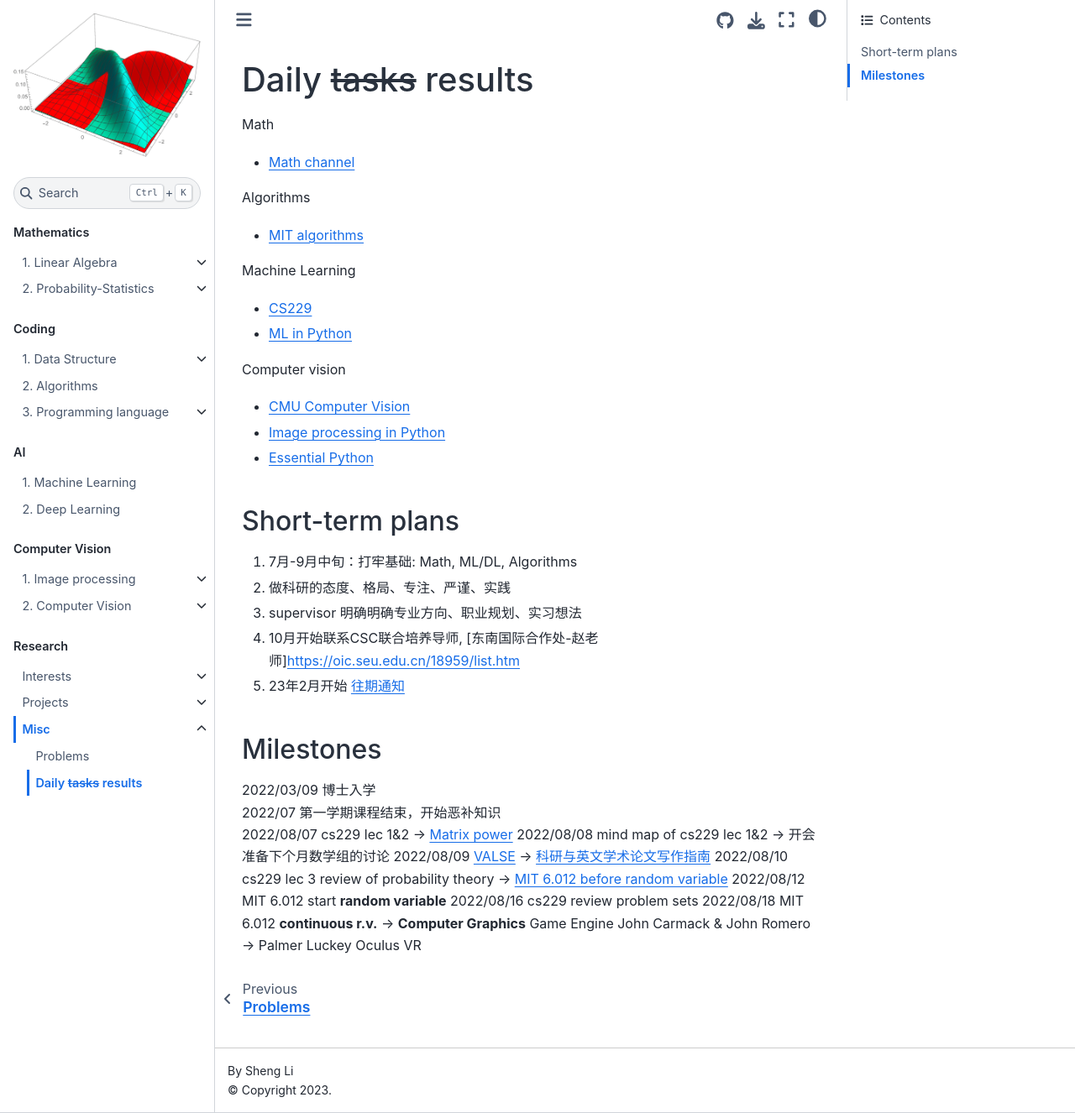
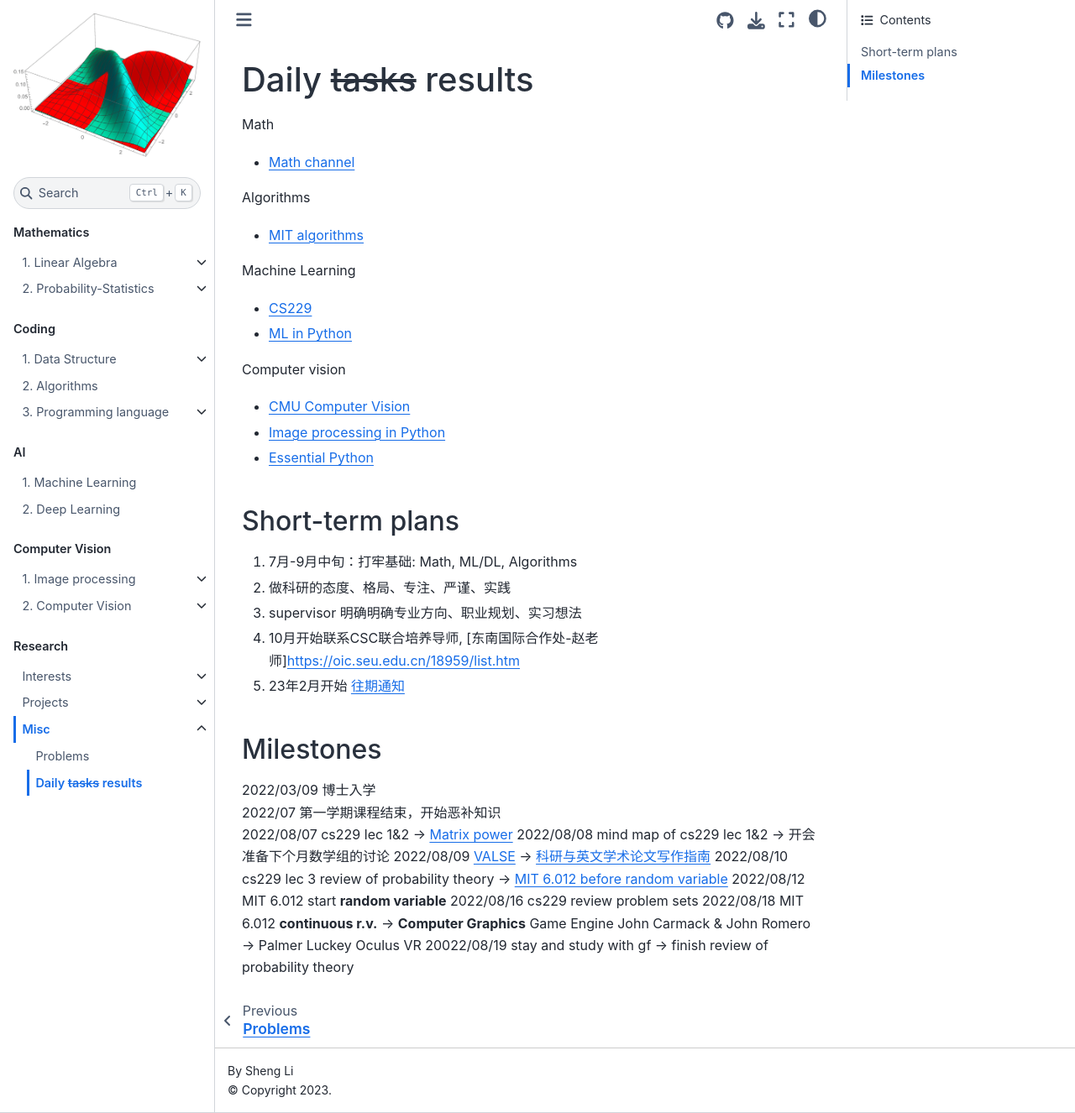
Before and after one commit to EeToSe/EeToSe.github.io, a Jupyter Book: the page built from chapters/10/1/2/results.md, in a window 1280 px wide and 1326 px high. Shown: the whole window at 84% size. Built offline with Jupyter Book 1.0.4 settings and Sphinx 7.4.7 and the Sphinx Book theme 1.1.4, drawn with Linux system fonts in a browser that asks for light colours; pages that are not in the unit, such as notebooks, are missing from menus.

Commit message:
daily update

```diff
--- a/chapters/10/1/2/results.md
+++ b/chapters/10/1/2/results.md
@@ -31,3 +31,4 @@ Computer vision
 2022/08/12 MIT 6.012 start **random variable**
 2022/08/16 cs229 review problem sets
 2022/08/18 MIT 6.012 **continuous r.v.** -> **Computer Graphics** Game Engine John Carmack & John Romero -> Palmer Luckey Oculus VR
+20022/08/19 stay and study with gf -> finish review of probability theory
```
